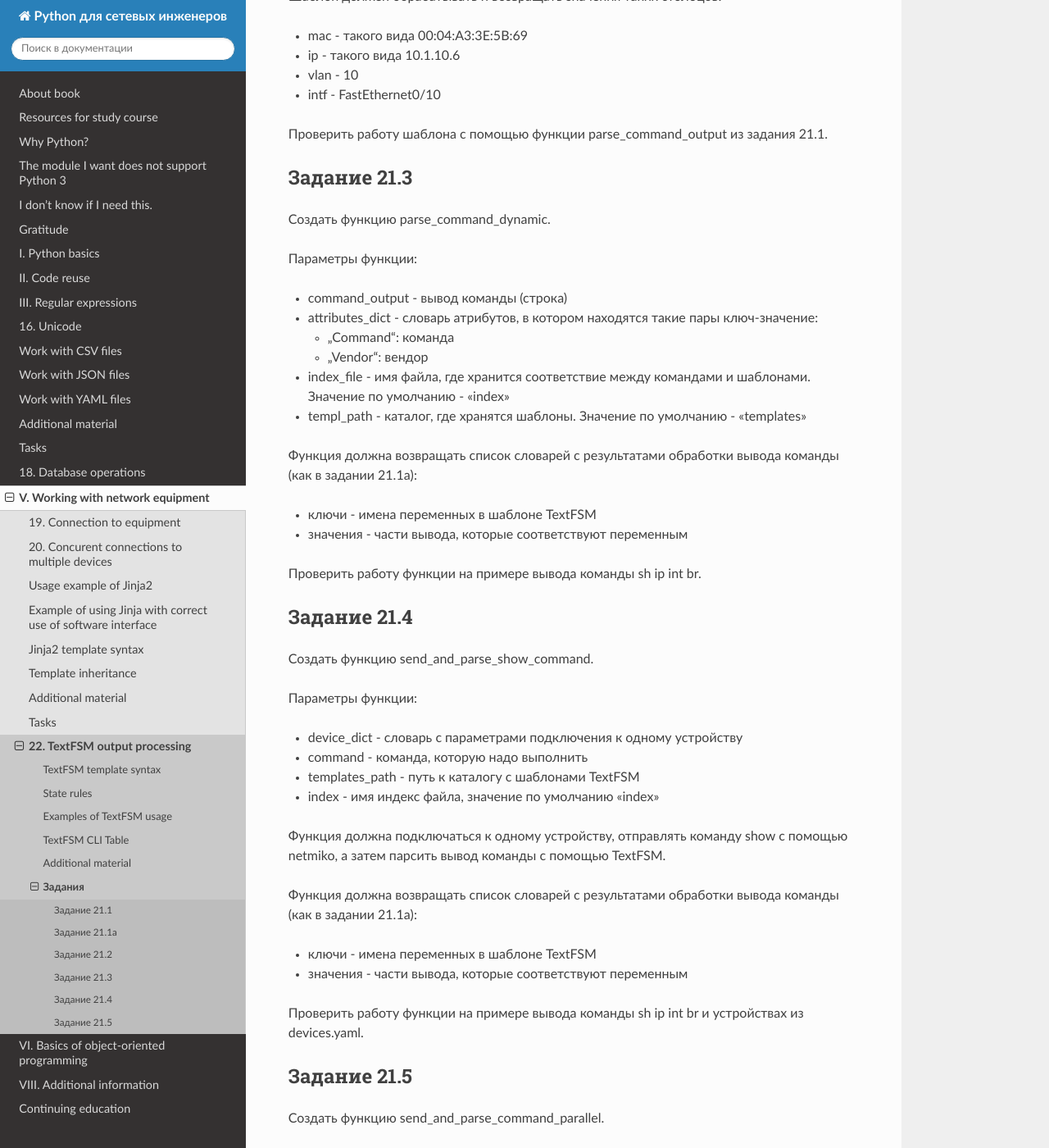
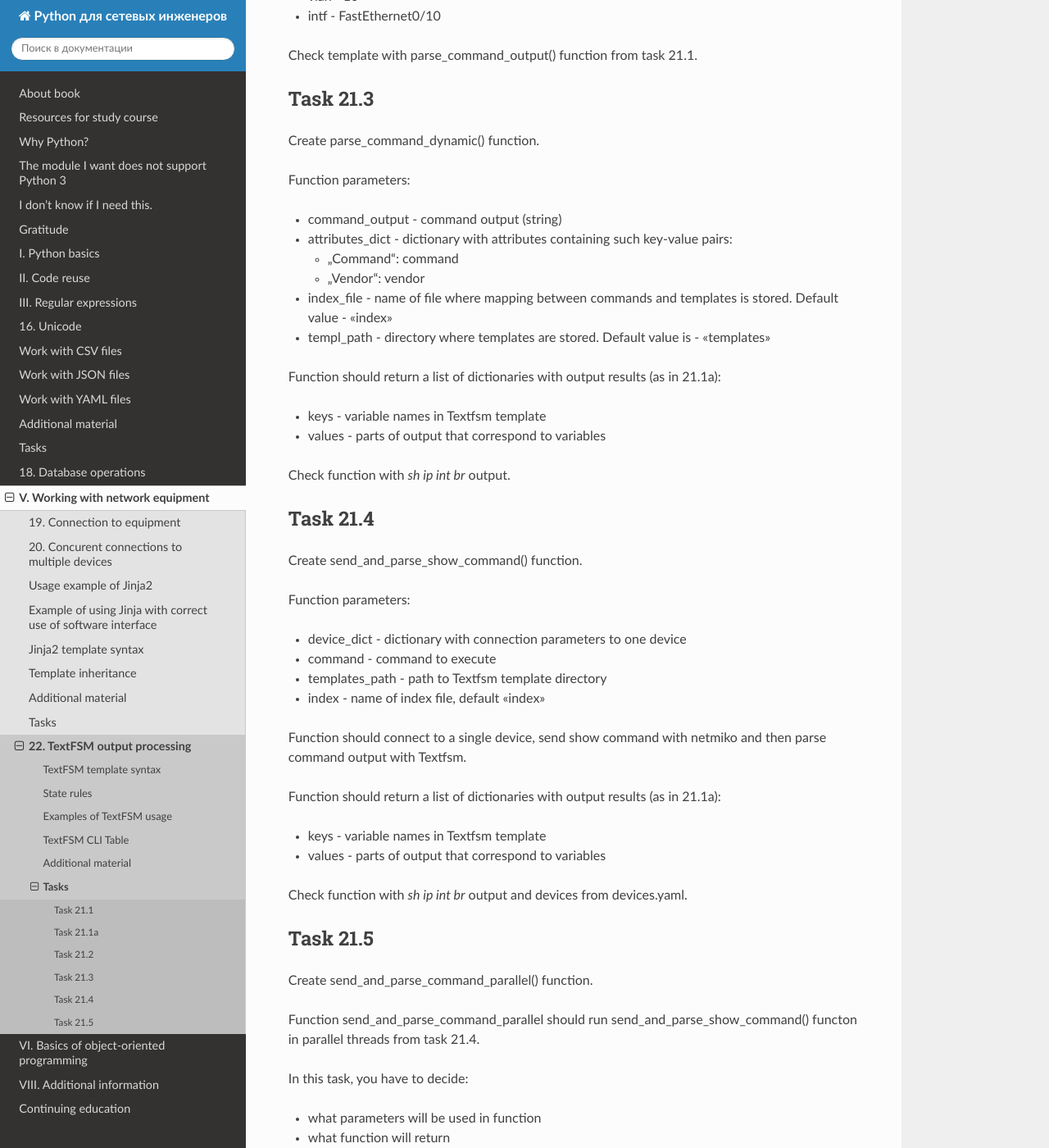
Before and after one commit to Aidar5/nattoeng, a Sphinx documentation site: the page built from docs/source/exercises/22_exercises.rst, in a window 1280 px wide and 1400 px high, scrolled down 1787 px. Shown: the whole window at 82% size. Built offline with Sphinx 7.4.7 and the Read the Docs theme 2.0.0, drawn with Linux system fonts in a browser that asks for light colours; pages that are not in the unit, such as notebooks, are missing from menus; some of the changed text lies outside the part shown.

Commit message:
Update 22_exercises.rst

```diff
--- a/docs/source/exercises/22_exercises.rst
+++ b/docs/source/exercises/22_exercises.rst
@@ -2,32 +2,32 @@
 
    \newpage
 
-Задания
+Tasks
 =======
 
 .. include:: ./pytest.rst
 
-Задание 21.1
+Task 21.1
 ~~~~~~~~~~~~
 
-Создать функцию parse_command_output. Параметры функции:
+Create parse_command_output() function. Function parameters:
 
-* template - имя файла, в котором находится шаблон TextFSM (templates/sh_ip_int_br.template)
-* command_output - вывод соответствующей команды show (строка)
+* template - name of file containing Textfsm template  (templates/sh_ip_int_br.template)
+* command_output - output of corresponding show command (string)
 
-Функция должна возвращать список:
+Function should return list:
 
-* первый элемент - это список с названиями столбцов
-* остальные элементы это списки, в котором находятся результаты обработки вывода
+* first element - list with column names
+* other elements are lists containing results of output processing
 
-Проверить работу функции на выводе команды output/sh_ip_int_br.txt и шаблоне templates/sh_ip_int_br.template.
+Check function with output/sh_ip_int_br.txt and templates/sh_ip_int_br.template template.
 
 .. code:: python
 
     from netmiko import ConnectHandler
 
 
-    # вызов функции должен выглядеть так
+    # function call should be like
     if __name__ == "__main__":
         r1_params = {
             "device_type": "cisco_ios",
@@ -43,95 +43,94 @@
         print(result)
 
 
-Задание 21.1a
+Task 21.1a
 ~~~~~~~~~~~~~
 
-Создать функцию parse_output_to_dict.
+Create parse_output_to_dict() function.
 
-Параметры функции:
+Function parameters:
 
-* template - имя файла, в котором находится шаблон TextFSM (templates/sh_ip_int_br.template)
-* command_output - вывод соответствующей команды show (строка)
+* template - name of file containing Textfsm template (templates/sh_ip_int_br.template)
+* command_output - output of corresponding show command (string)
 
-Функция должна возвращать список словарей:
+Function should return a list of dictionaries:
 
-* ключи - имена переменных в шаблоне TextFSM
-* значения - части вывода, которые соответствуют переменным
+* keys - variable names in Textfsm template
+* values  - parts of output that correspond to variables
 
-Проверить работу функции на выводе команды output/sh_ip_int_br.txt и шаблоне templates/sh_ip_int_br.template.
+Check function with output/sh_ip_int_br.txt and templates/sh_ip_int_br.template.
 
-Задание 21.2
+Task 21.2
 ~~~~~~~~~~~~
 
-Сделать шаблон TextFSM для обработки вывода sh ip dhcp snooping binding и записать его в файл templates/sh_ip_dhcp_snooping.template
+Create Textfsm template for processing output of *sh ip dhcp snooping binding* and write it to templates/sh_ip_dhcp_snooping.template
 
-Вывод команды находится в файле output/sh_ip_dhcp_snooping.txt.
+Output of command is in output/sh_ip_dhcp_snooping.txt.
 
-Шаблон должен обрабатывать и возвращать значения таких столбцов:
+Template should process and return values of such columns:
 
-* mac - такого вида 00:04:A3:3E:5B:69
-* ip - такого вида 10.1.10.6
+* mac - like 00:04:A3:3E:5B:69
+* ip - like 10.1.10.6
 * vlan - 10
 * intf - FastEthernet0/10
 
-Проверить работу шаблона с помощью функции parse_command_output из задания 21.1.
+Check template with parse_command_output() function from task 21.1.
 
-Задание 21.3
+Task 21.3
 ~~~~~~~~~~~~
 
-Создать функцию parse_command_dynamic.
+Create parse_command_dynamic() function.
 
-Параметры функции:
+Function parameters:
 
-* command_output - вывод команды (строка)
-* attributes_dict - словарь атрибутов, в котором находятся такие пары ключ-значение:
+* command_output - command output (string)
+* attributes_dict - dictionary with attributes containing such key-value pairs:
 
-  * 'Command': команда
-  * 'Vendor': вендор
+  * 'Command': command
+  * 'Vendor': vendor
 
-* index_file - имя файла, где хранится соответствие между командами и шаблонами. Значение по умолчанию - "index"
-* templ_path - каталог, где хранятся шаблоны. Значение по умолчанию - "templates"
+* index_file - name of file where mapping between commands and templates is stored. Default value - "index"
+* templ_path - directory where templates are stored. Default value is - "templates"
 
-Функция должна возвращать список словарей с результатами обработки вывода команды (как в задании 21.1a):
+Function should return a list of dictionaries with output results (as in 21.1a):
 
-* ключи - имена переменных в шаблоне TextFSM
-* значения - части вывода, которые соответствуют переменным
+* keys - variable names in Textfsm template
+* values  - parts of output that correspond to variables
 
-Проверить работу функции на примере вывода команды sh ip int br.
+Check function with *sh ip int br* output.
 
-Задание 21.4
+Task 21.4
 ~~~~~~~~~~~~
 
-Создать функцию send_and_parse_show_command.
+Create send_and_parse_show_command() function.
 
-Параметры функции:
+Function parameters:
 
-* device_dict - словарь с параметрами подключения к одному устройству
-* command - команда, которую надо выполнить
-* templates_path - путь к каталогу с шаблонами TextFSM
-* index - имя индекс файла, значение по умолчанию "index"
+* device_dict - dictionary with connection parameters to one device
+* command - command to execute
+* templates_path - path to Textfsm template directory
+* index - name of index file, default "index"
 
-Функция должна подключаться к одному устройству, отправлять команду show с помощью netmiko,
-а затем парсить вывод команды с помощью TextFSM.
+Function should connect to a single device, send show command with netmiko and then parse command output with Textfsm.
 
-Функция должна возвращать список словарей с результатами обработки вывода команды (как в задании 21.1a):
+Function should return a list of dictionaries with output results (as in 21.1a):
 
-* ключи - имена переменных в шаблоне TextFSM
-* значения - части вывода, которые соответствуют переменным
+* keys - variable names in Textfsm template
+* values  - parts of output that correspond to variables
 
-Проверить работу функции на примере вывода команды sh ip int br и устройствах из devices.yaml.
+Check function with *sh ip int br* output and devices from devices.yaml.
 
-Задание 21.5
+Task 21.5
 ~~~~~~~~~~~~
 
-Создать функцию send_and_parse_command_parallel.
+Create send_and_parse_command_parallel() function.
 
-Функция send_and_parse_command_parallel должна запускать в параллельных потоках функцию send_and_parse_show_command из задания 21.4.
+Function send_and_parse_command_parallel should run send_and_parse_show_command() functon in parallel threads from task 21.4.
 
-В этом задании надо самостоятельно решить:
+In this task, you have to decide:
 
-* какие параметры будут у функции
-* что она будет возвращать
+* what parameters will be used in function
+* what function will return
 
 
-Теста для этого задания нет.
+There’s no test for this task.
```
